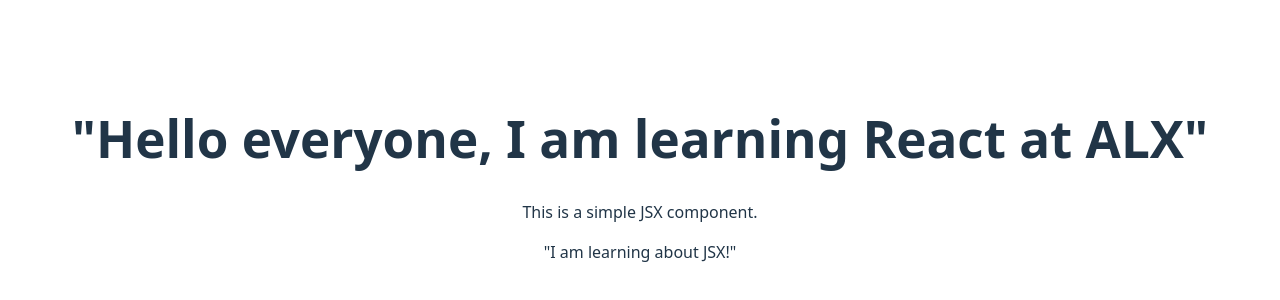
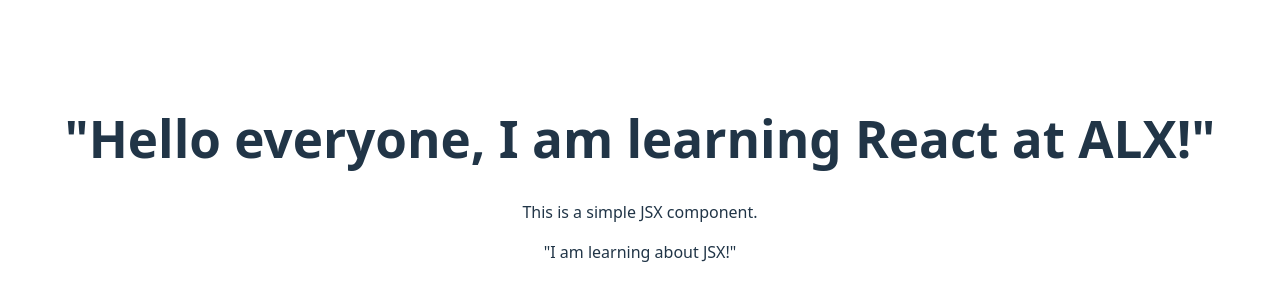
Before and after one commit to Ginaa750/alx-fe-reactjs, a React (Vite) app in the folder alx-react-app/: page / in a window 1280 px wide. Shown: the part 222-522 px from the top of the page. Built offline with nearby package versions, Linux system fonts and the light colour scheme.

Commit message:
Add file

```diff
--- a/alx-react-app/src/components/WelcomeMessage.jsx
+++ b/alx-react-app/src/components/WelcomeMessage.jsx
@@ -1,7 +1,7 @@
 function WelcomeMessage() {
     return (
         <div>
-            <h1>"Hello everyone, I am learning React at ALX"</h1>
+            <h1>"Hello everyone, I am learning React at ALX!"</h1>
             <p>This is a simple JSX component.</p>
             <p>"I am learning about JSX!"</p>
         </div>
```
